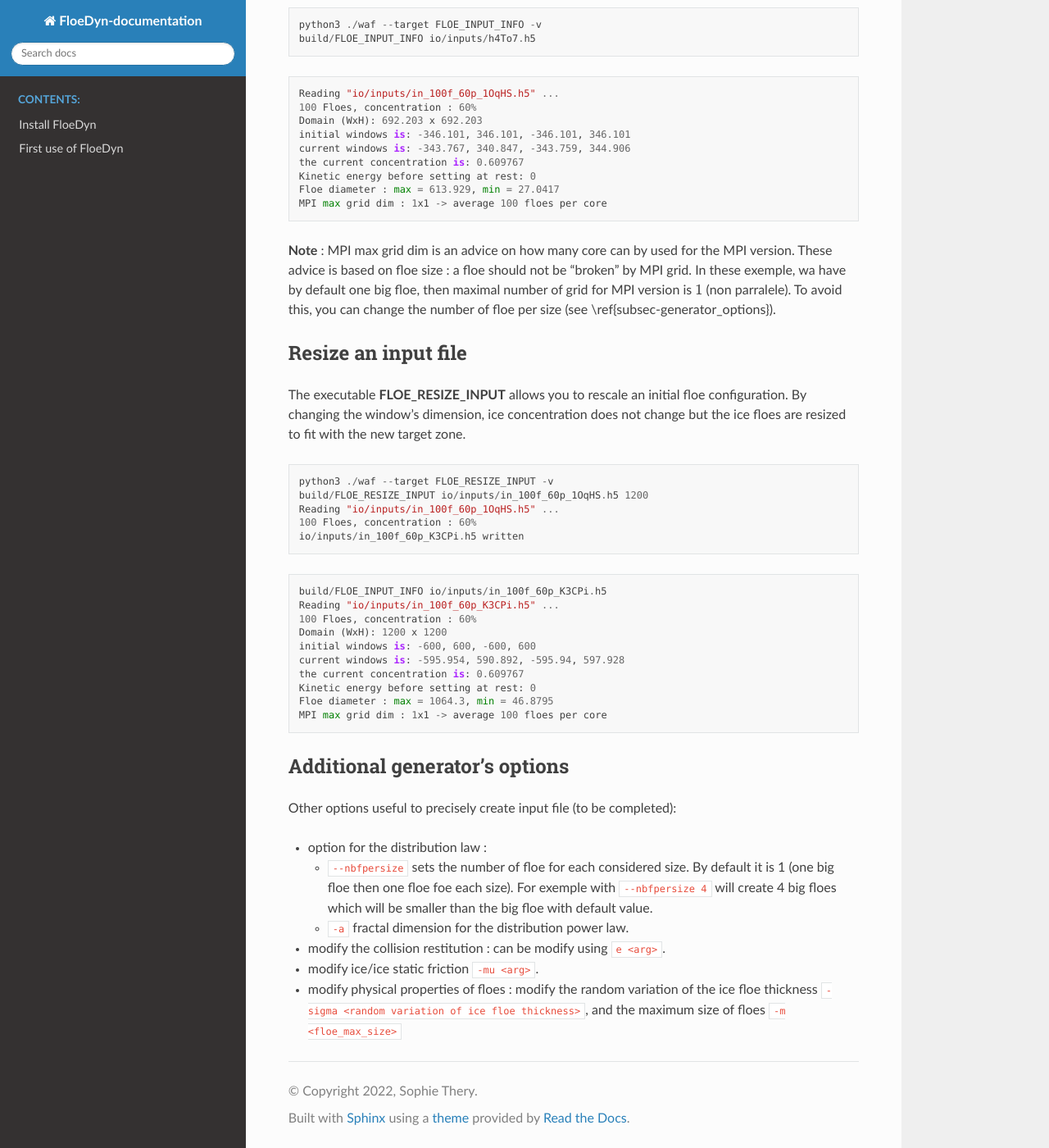
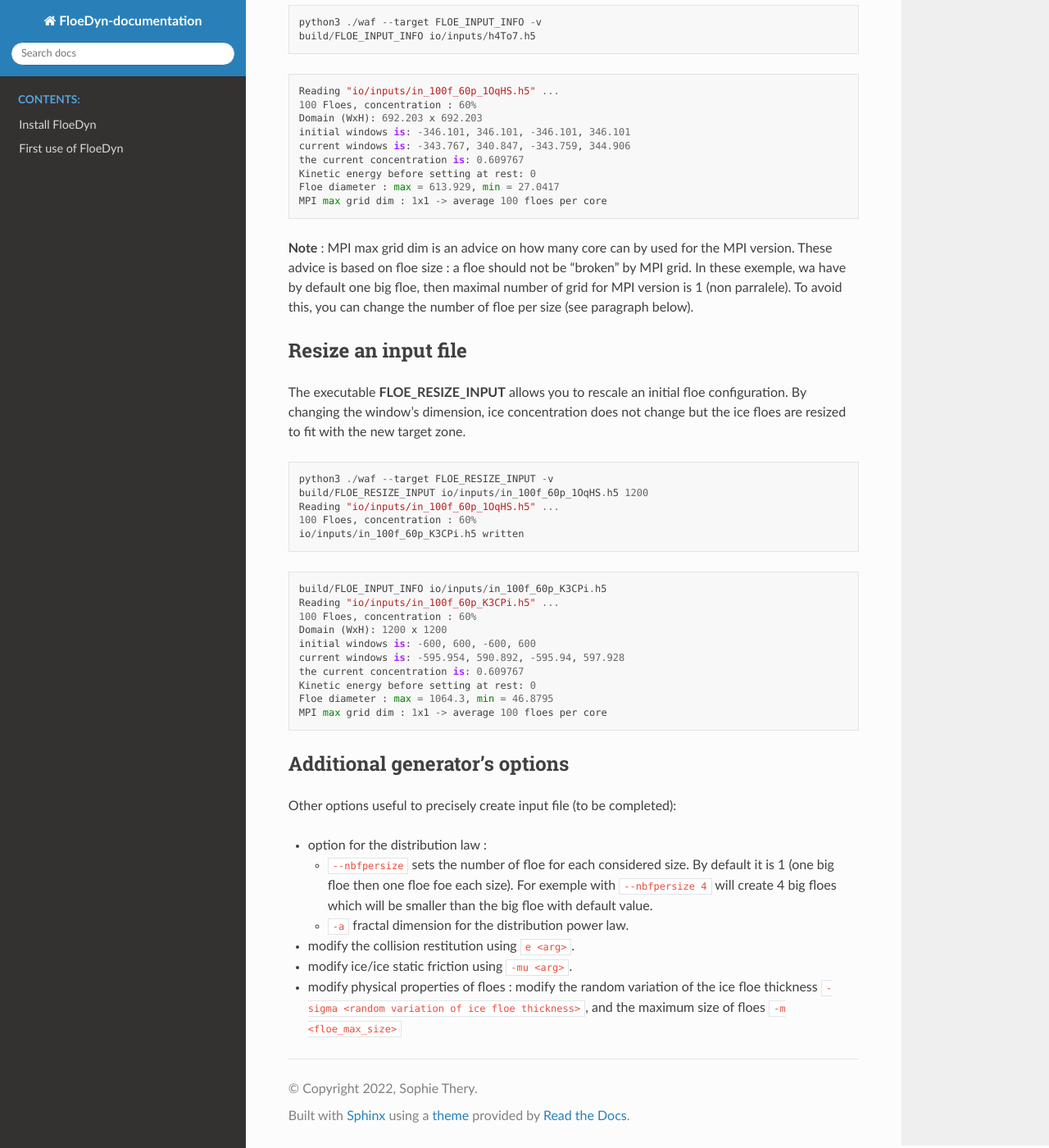
Before and after one commit to FloeDynHub/FloeDyn-documentation, a Sphinx documentation site: the page built from source/Generate_Input.md, in a window 1280 px wide and 1400 px high, scrolled down 2880 px. Shown: the whole window at 82% size. Built offline with Sphinx 7.4.7 and the Read the Docs theme 2.0.0, drawn with Linux system fonts in a browser that asks for light colours; some of the changed text lies outside the part shown.

Commit message:
Update Generate_Input.md

````diff
--- a/source/Generate_Input.md
+++ b/source/Generate_Input.md
@@ -62,8 +62,8 @@
 * window size is calculated with the desired concentration
 * generation stop when the desired concentration is reached and all floes are in the window
 
-In practice, the code stop only when kinetric energy is zero ( in *generator.hpp* method *generate_floe_set*, around line 114 : `while (m_problem.get_floe_group().kinetic_energy() != 0 && end_time < 1e6 )  m_problem.get_floe_group().reset_impulses();` )
-Also, a arbitrary time is fixed to stop all floes which are inside the window, this stoping time is update periodically. ( in *generator.hpp* method *generate_floe_set*, around line 100 : `time_to_stop_floe_in_target_window` is by default 1000s and then uptade every 500s).
+In practice, the code stop only when kinetric energy is zero ( in *generator.hpp* method *generate_floe_set*, around line 114 : *while (m_problem.get_floe_group().kinetic_energy() != 0 && end_time < 1e6 )  m_problem.get_floe_group().reset_impulses();* )
+Also, a arbitrary time is fixed to stop all floes which are inside the window, this stoping time is update periodically. ( in *generator.hpp* method *generate_floe_set*, around line 100 : *time_to_stop_floe_in_target_window* is by default 1000s and then uptade every 500s).
 
 With this strategy, depending on the number of floe generated and the wind/current speed, generator could have difficulty to stop :
 * if wind/current are too small compare to the number of generated floes and stoping time too small : it can create a "traffic jam" at the entrance of the window and the code will not be able to stop.
@@ -91,7 +91,7 @@
 Floe diameter : max = 613.929, min = 27.0417
 MPI max grid dim : 1x1 -> average 100 floes per core
 ```
-**Note** : MPI max grid dim is an advice on how many core can by used for the MPI version. These advice is based on floe size : a floe should not be "broken" by MPI grid. In these exemple, wa have by default one big floe, then maximal number of grid for MPI version is $1$ (non parralele). To avoid this, you can change the number of floe per size (see \ref{subsec-generator_options}).
+**Note** : MPI max grid dim is an advice on how many core can by used for the MPI version. These advice is based on floe size : a floe should not be "broken" by MPI grid. In these exemple, wa have by default one big floe, then maximal number of grid for MPI version is 1 (non parralele). To avoid this, you can change the number of floe per size (see paragraph below).
 
 ## Resize an input file
 
@@ -122,6 +122,6 @@
 * option for the distribution law :
 	+  `--nbfpersize` sets the number of floe for each considered size. By default it is 1 (one big floe then one floe foe each size). For exemple with `--nbfpersize 4` will create 4 big floes which will be smaller than the big floe with default value.
     +  `-a`  fractal dimension for the distribution power law.
-* modify the collision restitution : can be modify using `e <arg>`.
-* modify  ice/ice static friction `-mu <arg>`.
+* modify the collision restitution using `e <arg>`.
+* modify  ice/ice static friction using `-mu <arg>`.
 * modify physical properties of floes : modify the random variation of the ice floe thickness `-sigma <random variation of ice floe thickness>`, and the maximum size of floes `-m <floe_max_size>`
````
